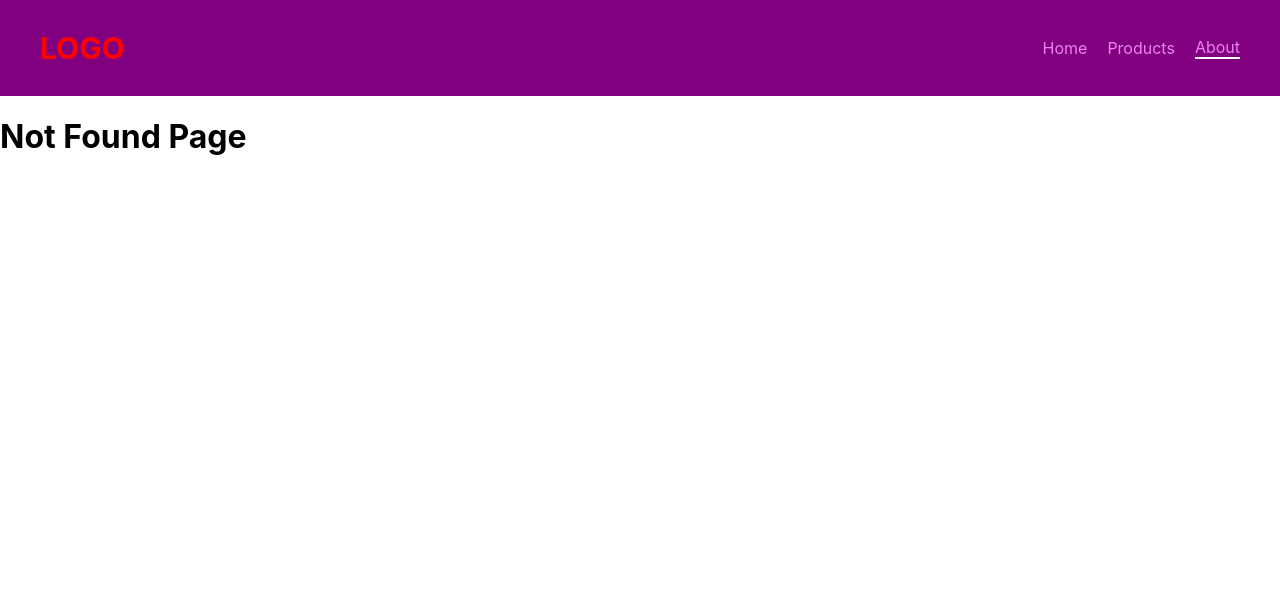
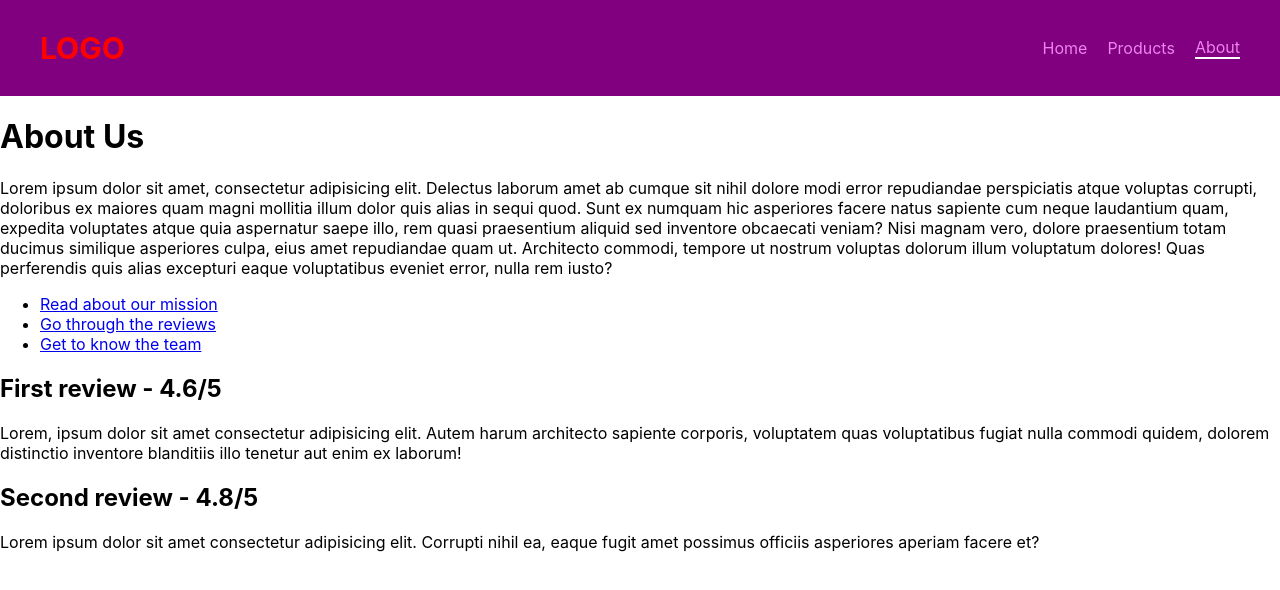
Before and after one commit to ZnSt/react-routes-demo, a React (Create React App) app: page /about/reviews in a window 1280 px wide. Before the commit this address had no page. Shown: the top 590 px of the page. Built offline with nearby package versions, Linux system fonts and the light colour scheme.

Commit message:
add section about

```diff
--- a/src/components/App.jsx
+++ b/src/components/App.jsx
@@ -2,6 +2,9 @@
 import { Header } from './Header';
 import { Home } from 'pages/Home';
 import { About } from 'pages/About';
+import { Mission } from './Missions';
+import { Reviews } from './Reviews';
+import { Team } from './Team';
 import { Products } from 'pages/Products';
 import { ProductDetails } from './ProductDetails';
 import { NotFound } from 'pages/NotFound';
@@ -14,7 +17,11 @@
         <Route path="/" element={<Home />} />
         <Route path="/products" element={<Products />} />
         <Route path="/products/:id" element={<ProductDetails />} />
-        <Route path="/about" element={<About />} />
+        <Route path="/about" element={<About />}>
+          <Route path="mission" element={<Mission />} />
+          <Route path="reviews" element={<Reviews />} />
+          <Route path="team" element={<Team />} />
+        </Route>
         <Route path="*" element={<NotFound />} />
       </Routes>
     </div>
--- /dev/null
+++ b/src/components/Missions/Missions.jsx
@@ -0,0 +1,20 @@
+export const Mission = () => {
+  return (
+    <section>
+      <h2>Our mission</h2>
+      <p>
+        Lorem ipsum dolor, sit amet consectetur adipisicing elit. Ut, nesciunt
+        veniam. Excepturi itaque, voluptates fugiat perspiciatis quo saepe! Iste
+        eaque porro eveniet error dicta, modi ipsum hic quis minima inventore.
+      </p>
+      <p>
+        Lorem ipsum dolor sit amet consectetur adipisicing elit. Tempora quaerat
+        illum excepturi odit doloremque, vitae quasi corporis commodi nisi quae
+        perspiciatis amet consectetur reprehenderit inventore laborum facilis
+        quia mollitia exercitationem eaque rerum dignissimos maiores, quos iure
+        blanditiis. Dolorem, nam? Aliquid sequi molestias vel, tenetur maxime
+        pariatur? Molestiae libero cum quidem.
+      </p>
+    </section>
+  );
+};
--- /dev/null
+++ b/src/components/Missions/index.js
@@ -0,0 +1 @@
+export * from './Missions';
--- /dev/null
+++ b/src/components/Reviews/Reviews.jsx
@@ -0,0 +1,23 @@
+export const Reviews = () => {
+  return (
+    <section>
+      <div>
+        <h2>First review - 4.6/5</h2>
+        <p>
+          Lorem, ipsum dolor sit amet consectetur adipisicing elit. Autem harum
+          architecto sapiente corporis, voluptatem quas voluptatibus fugiat
+          nulla commodi quidem, dolorem distinctio inventore blanditiis illo
+          tenetur aut enim ex laborum!
+        </p>
+      </div>
+      <div>
+        <h2>Second review - 4.8/5</h2>
+        <p>
+          Lorem ipsum dolor sit amet consectetur adipisicing elit. Corrupti
+          nihil ea, eaque fugit amet possimus officiis asperiores aperiam facere
+          et?
+        </p>
+      </div>
+    </section>
+  );
+};
--- /dev/null
+++ b/src/components/Reviews/index.js
@@ -0,0 +1 @@
+export * from './Reviews';
--- /dev/null
+++ b/src/components/Team/Team.jsx
@@ -0,0 +1,23 @@
+export const Team = () => {
+  return (
+    <section>
+      <ul>
+        <li>
+          <b>CEO</b> - Gabrijela Vohu Manah
+        </li>
+        <li>
+          <b>Sales</b> - Darius Marianne
+        </li>
+        <li>
+          <b>Product</b> - Ségdae Jean-Pierre
+        </li>
+        <li>
+          <b>Marketing</b> - Melina Theotimos
+        </li>
+        <li>
+          <b>Engineering</b> - Gregor Ramadhani
+        </li>
+      </ul>
+    </section>
+  );
+};
--- /dev/null
+++ b/src/components/Team/index.js
@@ -0,0 +1 @@
+export * from './Team';
--- a/src/pages/About.jsx
+++ b/src/pages/About.jsx
@@ -1,3 +1,5 @@
+import { Link, Outlet } from 'react-router-dom';
+
 export const About = () => {
   return (
     <main>
@@ -15,6 +17,19 @@
         dolorum illum voluptatum dolores! Quas perferendis quis alias excepturi
         eaque voluptatibus eveniet error, nulla rem iusto?
       </p>
+
+      <ul>
+        <li>
+          <Link to="mission">Read about our mission</Link>
+        </li>
+        <li>
+          <Link to="reviews">Go through the reviews</Link>
+        </li>
+        <li>
+          <Link to="team">Get to know the team</Link>
+        </li>
+      </ul>
+      <Outlet />
     </main>
   );
 };
```
